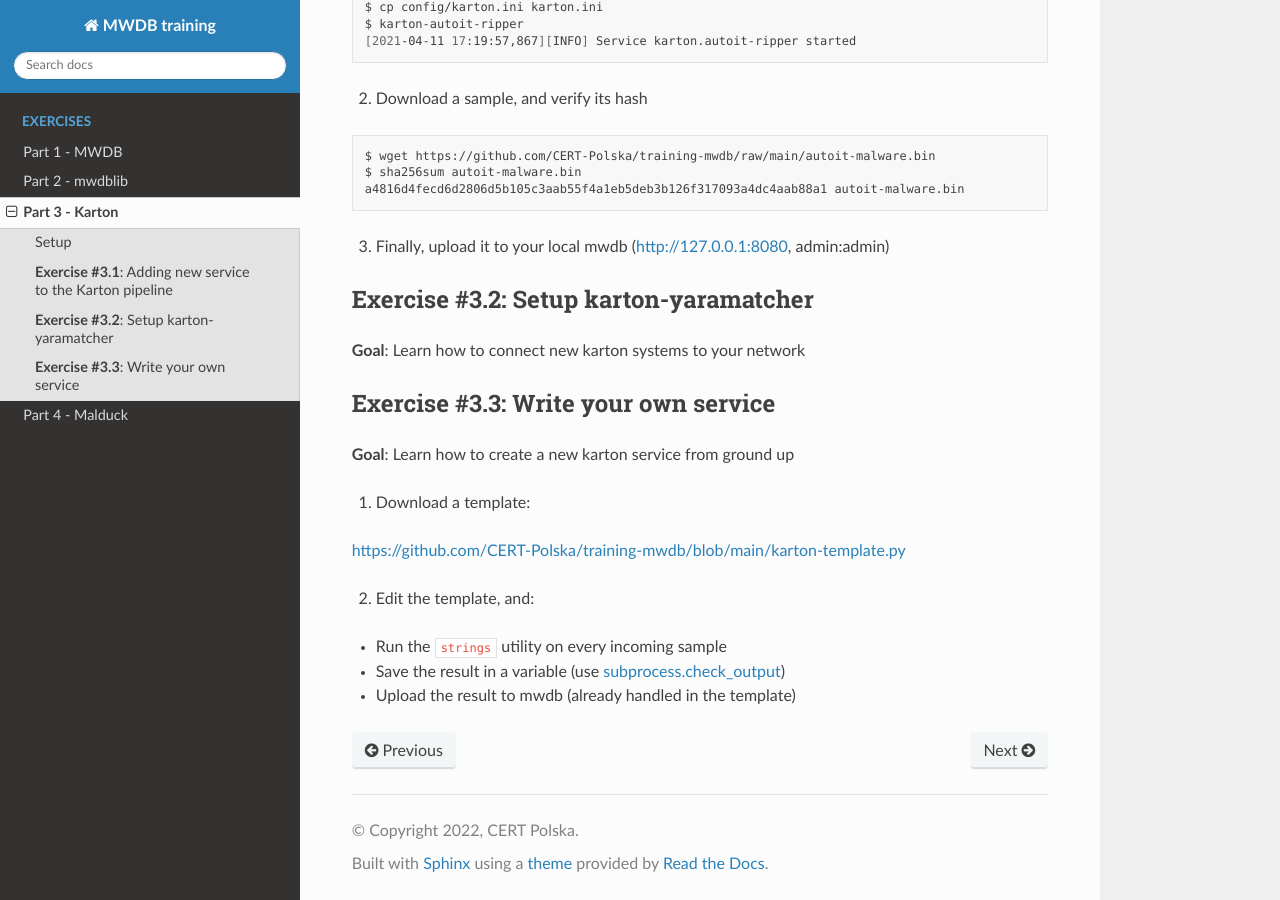
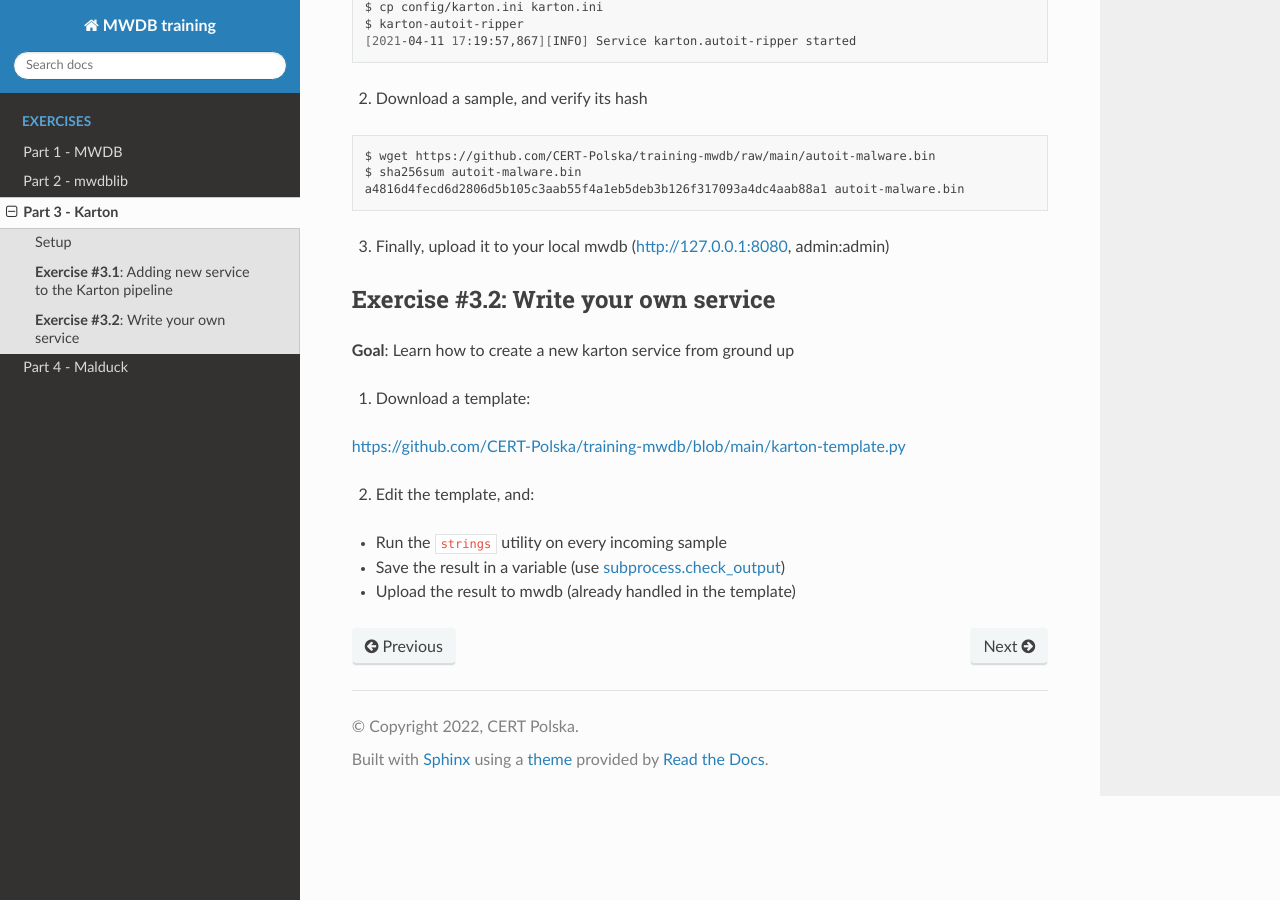
Before and after one commit to CERT-Polska/training-mwdb, a Sphinx documentation site: the page built from source/part-3.md, in a window 1280 px wide and 900 px high, scrolled down 809 px. Built offline with Sphinx 7.4.7 and the Read the Docs theme 2.0.0, drawn with Linux system fonts in a browser that asks for light colours.

Commit message:
Update part-3.md

```diff
--- a/source/part-3.md
+++ b/source/part-3.md
@@ -45,11 +45,7 @@ a4816d4fecd6d2806d5b105c3aab55f4a1eb5deb3b126f317093a4dc4aab88a1 autoit-malware.
 
 3. Finally, upload it to your local mwdb ([http://127.0.0.1:8080](http://127.0.0.1:8080), admin:admin)
 
-## **Exercise #3.2**: Setup karton-yaramatcher
-
-**Goal**: Learn how to connect new karton systems to your network
-
-## **Exercise #3.3**: Write your own service
+## **Exercise #3.2**: Write your own service
 
 **Goal**: Learn how to create a new karton service from ground up
 
```
